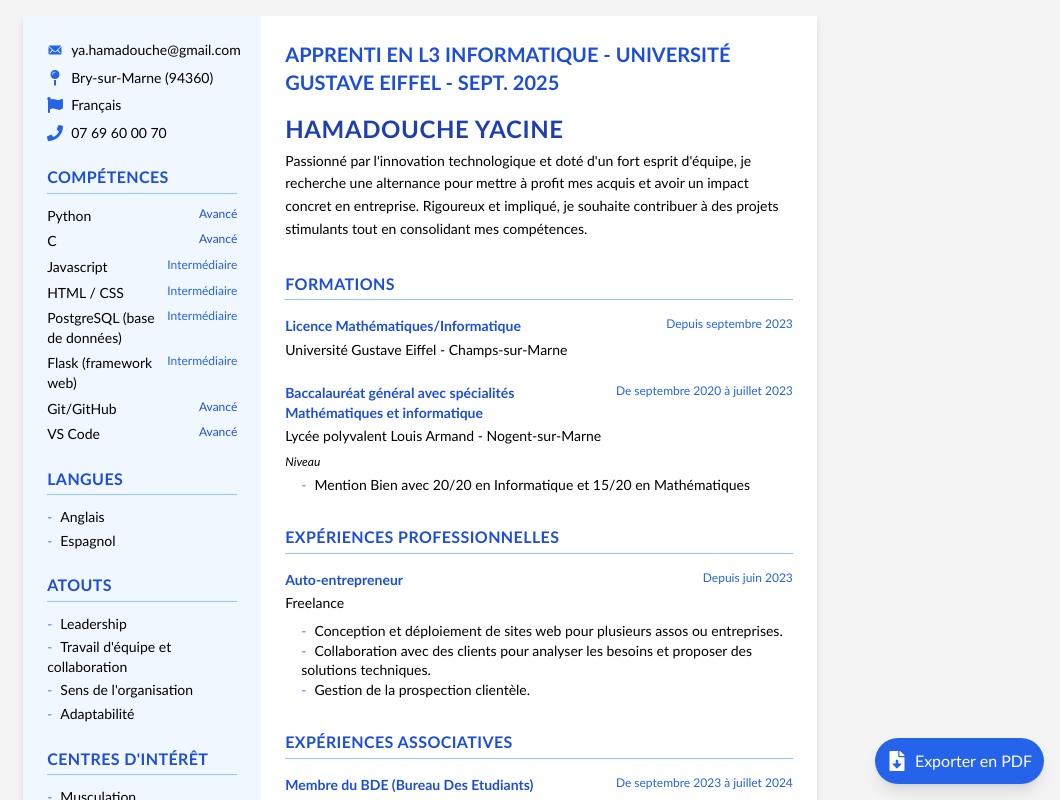
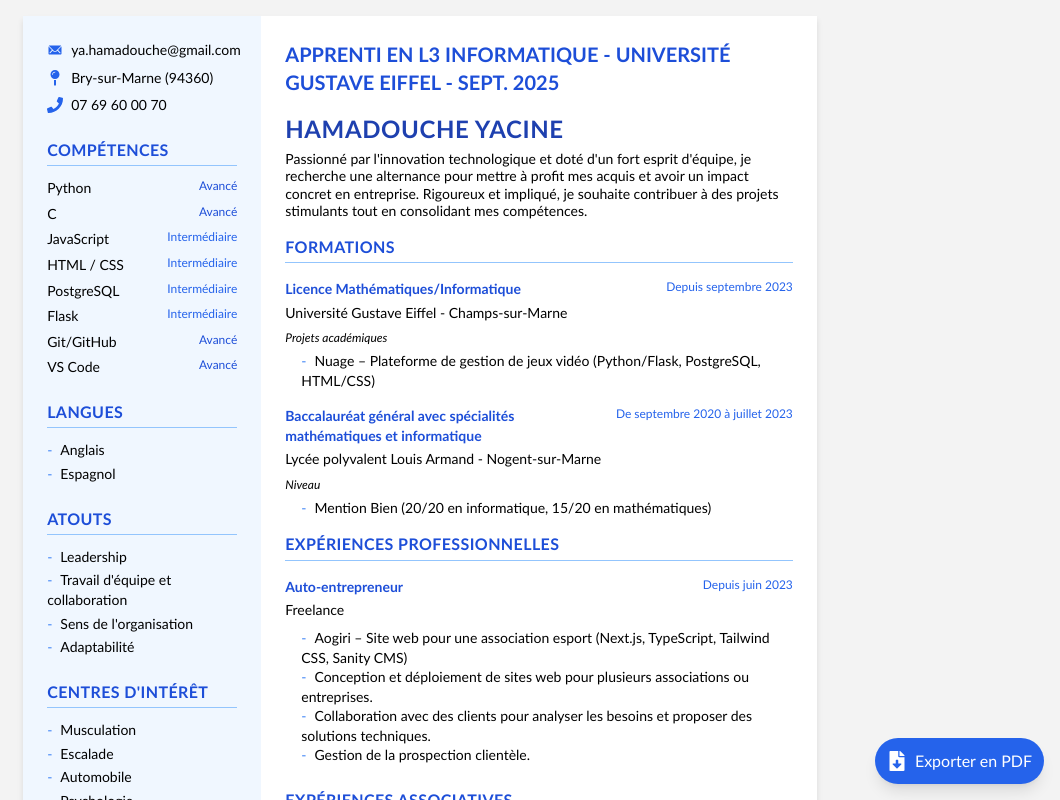
Before and after one commit to yacine20005/CV, a Next.js app: page / in a window 1280 px wide. Shown: the top 800 px of the page, without its empty margins (220-1280 px from the left). Built offline with nearby package versions, Linux system fonts and the light colour scheme.

Commit message:
fix: corriger la terminologie et améliorer la mise en page du CV

```diff
--- a/components/resume.tsx
+++ b/components/resume.tsx
@@ -53,10 +53,6 @@ export default function Resume() {
                 <span className="text-sm">Bry-sur-Marne (94360)</span>
               </div>
               <div className="flex items-start mb-2">
-                <Flag className="w-4 h-4 mr-2 text-blue-600 mt-0.5 flex-shrink-0" />
-                <span className="text-sm">Français</span>
-              </div>
-              <div className="flex items-start mb-2">
                 <Phone className="w-4 h-4 mr-2 text-blue-600 mt-0.5 flex-shrink-0" />
                 <span className="text-sm">07 69 60 00 70</span>
               </div>
@@ -80,7 +76,7 @@ export default function Resume() {
               </div>
               <div className="mb-1.5">
                 <div className="flex justify-between">
-                  <span className="font-medium text-sm">Javascript</span>
+                  <span className="font-medium text-sm">JavaScript</span>
                   <span className="text-xs text-blue-600">Intermédiaire</span>
                 </div>
               </div>
@@ -92,17 +88,13 @@ export default function Resume() {
               </div>
               <div className="mb-1.5">
                 <div className="flex justify-between">
-                  <span className="font-medium text-sm">
-                    PostgreSQL (base de données)
-                  </span>
+                  <span className="font-medium text-sm">PostgreSQL</span>
                   <span className="text-xs text-blue-600">Intermédiaire</span>
                 </div>
               </div>
               <div className="mb-1.5">
                 <div className="flex justify-between">
-                  <span className="font-medium text-sm">
-                    Flask (framework web)
-                  </span>
+                  <span className="font-medium text-sm">Flask</span>
                   <span className="text-xs text-blue-600">Intermédiaire</span>
                 </div>
               </div>
@@ -222,7 +214,7 @@ export default function Resume() {
 
           {/* Right Column */}
           <div className="p-6 md:w-[70%]">
-            <div className="header mb-8">
+            <div className="header mb-4">
               <h2 className="text-xl font-bold text-blue-700 mb-4">
                 APPRENTI EN L3 INFORMATIQUE - UNIVERSITÉ GUSTAVE EIFFEL - SEPT.
                 2025
@@ -230,7 +222,7 @@ export default function Resume() {
               <h1 className="text-2xl font-extrabold uppercase mb-1 tracking-wide text-blue-800">
                 HAMADOUCHE YACINE
               </h1>
-              <p className="text-sm leading-relaxed">
+              <p className="text-sm leading-tight">
                 Passionné par l'innovation technologique et doté d'un fort
                 esprit d'équipe, je recherche une alternance pour mettre à
                 profit mes acquis et avoir un impact concret en entreprise.
@@ -239,12 +231,12 @@ export default function Resume() {
               </p>
             </div>
 
-            <div className="education mb-8">
+            <div className="education mb-4">
               <h2 className="text-base font-bold uppercase mb-4 border-b border-blue-300 pb-1 tracking-wide text-blue-700">
                 Formations
               </h2>
 
-              <div className="mb-6">
+              <div className="mb-4">
                 <div className="flex justify-between mb-1">
                   <h3 className="font-semibold text-sm text-blue-700">
                     Licence Mathématiques/Informatique
@@ -256,6 +248,10 @@ export default function Resume() {
                 <div className="text-sm mb-2 font-medium">
                   Université Gustave Eiffel - Champs-sur-Marne
                 </div>
+                <div className="text-xs mb-1 italic">Projets académiques</div>
+                <div className="text-sm mb-2 ml-4 before:content-['-'] before:mr-2 before:text-blue-500">
+                  <span className="font-medium">Nuage</span> – Plateforme de gestion de jeux vidéo (Python/Flask, PostgreSQL, HTML/CSS)
+                </div>
               </div>
 
               <div>
@@ -263,7 +259,7 @@ export default function Resume() {
                   <h3 className="font-semibold text-sm text-blue-700">
                     Baccalauréat général avec spécialités
                     <br />
-                    Mathématiques et informatique
+                    mathématiques et informatique
                   </h3>
                   <span className="text-xs text-blue-600">
                     De septembre 2020 à juillet 2023
@@ -274,13 +270,12 @@ export default function Resume() {
                 </div>
                 <div className="text-xs mb-1 italic">Niveau</div>
                 <div className="text-sm mb-2 ml-4 before:content-['-'] before:mr-2 before:text-blue-500">
-                  Mention Bien avec 20/20 en Informatique et 15/20 en
-                  Mathématiques
+                  Mention Bien (20/20 en informatique, 15/20 en mathématiques)
                 </div>
               </div>
             </div>
 
-            <div className="experience mb-8">
+            <div className="experience mb-4">
               <h2 className="text-base font-bold uppercase mb-4 border-b border-blue-300 pb-1 tracking-wide text-blue-700">
                 Expériences professionnelles
               </h2>
@@ -297,7 +292,10 @@ export default function Resume() {
                 <div className="text-sm mb-2 font-medium">Freelance</div>
                 <ul className="text-sm list-none ml-0">
                   <li className="ml-4 before:content-['-'] before:mr-2 before:text-blue-500">
-                    Conception et déploiement de sites web pour plusieurs assos
+                    <span className="font-medium">Aogiri</span> – Site web pour une association esport (Next.js, TypeScript, Tailwind CSS, Sanity CMS)
+                  </li>
+                  <li className="ml-4 before:content-['-'] before:mr-2 before:text-blue-500">
+                    Conception et déploiement de sites web pour plusieurs associations
                     ou entreprises.
                   </li>
                   <li className="ml-4 before:content-['-'] before:mr-2 before:text-blue-500">
@@ -311,7 +309,7 @@ export default function Resume() {
               </div>
             </div>
 
-            <div className="associations">
+            <div className="associations mb-4">
               <h2 className="text-base font-bold uppercase mb-4 border-b border-blue-300 pb-1 tracking-wide text-blue-700">
                 Expériences associatives
               </h2>
@@ -355,7 +353,7 @@ export default function Resume() {
                     De septembre 2019 à décembre 2023
                   </span>
                 </div>
-                <div className="text-sm mb-2 font-medium">Bry-sur-marne</div>
+                <div className="text-sm mb-2 font-medium">Bry-sur-Marne</div>
                 <ul className="text-sm list-none ml-0">
                   <li className="ml-4 before:content-['-'] before:mr-2 before:text-blue-500">
                     Collaboration avec les habitants pour recueillir leurs
```
